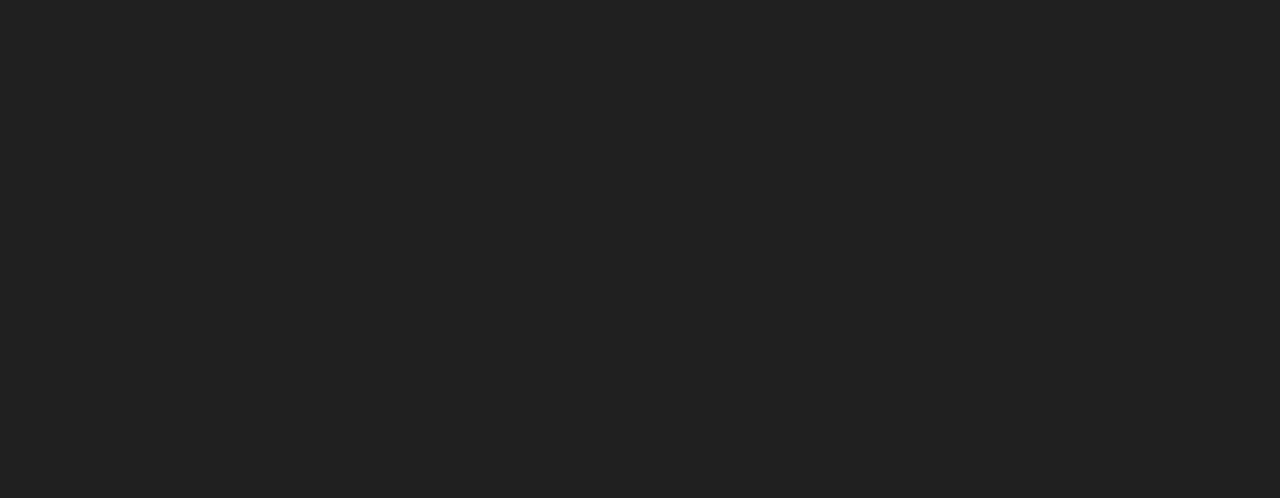
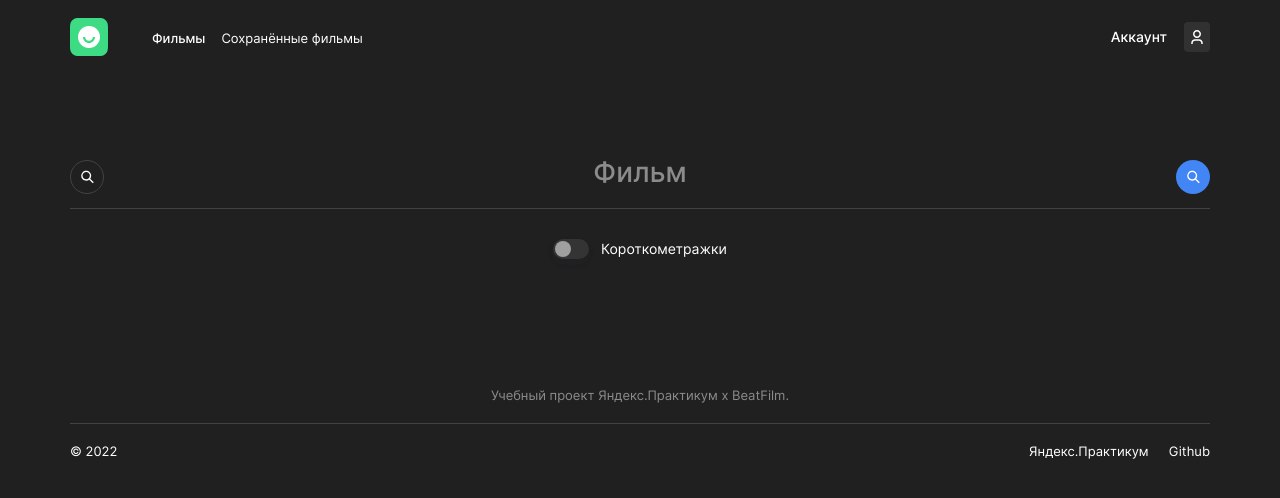
Before and after one commit to mrvinil/movies-explorer-frontend, a React app: page /movies in a window 1280 px wide. Before the commit this address had no page. Built offline with nearby package versions, Linux system fonts and the light colour scheme.

Commit message:
level-2: movies - search block

```diff
--- a/src/components/App/App.js
+++ b/src/components/App/App.js
@@ -5,6 +5,7 @@ import './App.css';
 import Register from '../Register/Register';
 import Login from '../Login/Login';
 import Profile from '../Profile/Profile';
+import Movies from '../Movies/Movies';
 
 function App() {
   const [ isNavigationMenuOpen, setIsNavigationMenuOpen ] = React.useState(false);
@@ -43,12 +44,10 @@ function App() {
   }
 
   return (
-    <>
-      <main>
       <Routes>
-          <Route path="/" element={<Main />} />
         <Route path="/signup" element={<Register />} />
         <Route path="/signin" element={<Login />} />
+        <Route path="/" element={<Main />} />
         <Route
           path="/profile"
           element={
@@ -60,9 +59,18 @@ function App() {
             />
           }
         />
+        <Route
+          path="/movies"
+          element={
+            <Movies
+              isNavigationMenuOpen={isNavigationMenuOpen}
+              isNavigationButtonClass={isNavigationButtonClass}
+              handleOpenNavigationMenu={handleOpenNavigationMenu}
+              onClose={closeAllPopups}
+            />
+          }
+        />
       </Routes>
-      </main>
-    </>
   );
 }
 
--- a/src/components/Main/Main.js
+++ b/src/components/Main/Main.js
@@ -15,11 +15,13 @@ function Main() {
       <Header>
         <Auth />
       </Header>
-      <Promo />
-      <AboutProject />
-      <Techs />
-      <AboutMe />
-      <Portfolio />
+      <main>
+        <Promo />
+        <AboutProject />
+        <Techs />
+        <AboutMe />
+        <Portfolio />
+      </main>
       <Footer />
     </>
   );
--- /dev/null
+++ b/src/components/Movies/Movies.css
@@ -0,0 +1,125 @@
+/*SEARCH ======================*/
+.search {
+  padding: 70px 0 49px;
+}
+
+.search__form {
+  position: relative;
+  display: flex;
+  justify-content: space-between;
+}
+
+.search__input {
+  position: relative;
+  width: 100%;
+  height: 64px;
+  padding: 0;
+  margin: 0;
+  background: transparent;
+  border: none;
+  outline: none;
+  color: var(--color__white);
+  text-align: center;
+  align-self: center;
+  border-bottom: 1px solid #424242;
+}
+
+.search__label {
+  position: absolute;
+  display: flex;
+  align-items: center;
+  top: 0;
+  left: 0;
+  height: 100%;
+}
+
+.search__icon {
+  width: 34px;
+  height: 34px;
+}
+
+.search__input::placeholder {
+  color: var(--color__gray);
+  font-weight: 500;
+  font-size: 28px;
+  line-height: 34px;
+  text-align: center;
+}
+
+.search__input:focus::-webkit-input-placeholder {
+  color: transparent;
+}
+
+.search__input:focus::-moz-placeholder {
+  color: transparent;
+}
+
+.search__input:focus:-moz-placeholder {
+  color: transparent;
+}
+
+.search__input:focus:-ms-input-placeholder {
+  color: transparent;
+}
+
+.search__button {
+  position: absolute;
+  display: flex;
+  align-items: center;
+  top: 0;
+  right: 0;
+  height: 100%;
+  border: none;
+  padding: 0;
+  outline: none;
+  cursor: pointer;
+  background: transparent;
+}
+
+.search__switch {
+  display: flex;
+  gap: 12px;
+  justify-content: center;
+  align-items: center;
+  margin-top: 30px;
+}
+
+.switch__checkbox {
+  position: relative;
+  width: 36px;
+  height: 20px;
+  appearance: none;
+  outline: none;
+  background: #343434;
+  border-radius: 20px;
+  cursor: pointer;
+  box-shadow: 0 4px 4px rgba(50, 50, 71, 0.08), 0 4px 8px rgba(50, 50, 71, 0.06);
+}
+
+.switch__checkbox::before {
+  content: '';
+  position: absolute;
+  top: 0;
+  left: 0;
+  width: 20px;
+  height: 20px;
+  -webkit-border-radius: 16px;
+  -moz-border-radius: 16px;
+  border-radius: 16px;
+  background: #A0A0A0;
+  transition: .3s;
+  transform: scale(.8);
+}
+
+.switch__checkbox:checked::before {
+  left: 16px;
+  background: var(--color__green);
+}
+
+.switch__title {
+  font-weight: 400;
+  font-size: 14px;
+  line-height: 18px;
+  cursor: pointer;
+}
+/*======================== SEARCH*/
--- /dev/null
+++ b/src/components/Movies/Movies.js
@@ -0,0 +1,41 @@
+import React from 'react';
+import './Movies.css';
+import iconSearch from '../../images/icons/icon__search.svg';
+import iconFind from '../../images/icons/icon__find.svg';
+import Navigation from '../Navigation/Navigation';
+import Header from '../Header/Header';
+import Footer from '../Footer/Footer';
+
+function Movies({ isNavigationMenuOpen, isNavigationButtonClass, handleOpenNavigationMenu }) {
+  return (
+    <>
+      <Header>
+        <Navigation
+          isNavigationMenuOpen={isNavigationMenuOpen}
+          isNavigationButtonClass={isNavigationButtonClass}
+          isOpen={handleOpenNavigationMenu}
+        />
+      </Header>
+      <main className="container container_size_big">
+        <section className="search">
+          <form name="search" className="search__form">
+            <div className="search__label">
+              <img src={iconSearch} className="search__icon" alt="Поиск"/>
+            </div>
+            <input type="text" className="search__input" placeholder="Фильм"/>
+            <button className="search__button btn" type="submit">
+              <img src={iconFind} className="search__icon" alt="Найти"/>
+            </button>
+          </form>
+          <div className="search__switch">
+            <input className="switch__checkbox" type="checkbox" id="switch" />
+            <label htmlFor="switch" className="switch__title">Короткометражки</label>
+          </div>
+        </section>
+      </main>
+      <Footer />
+    </>
+  );
+}
+
+export default Movies;
--- a/src/components/Navigation/Navigation.css
+++ b/src/components/Navigation/Navigation.css
@@ -19,6 +19,9 @@
   font-weight: 400;
   font-size: 13px;
   line-height: 18px;
+}
+.header__nav-link_active {
+  font-weight: 500;
 }
 
 .header__nav-personal {
```
Also changed, not shown: src/images/icons/icon__find.svg (added), src/images/icons/icon__search.svg (added). Lines whose indentation alone changed are shown as unchanged.
